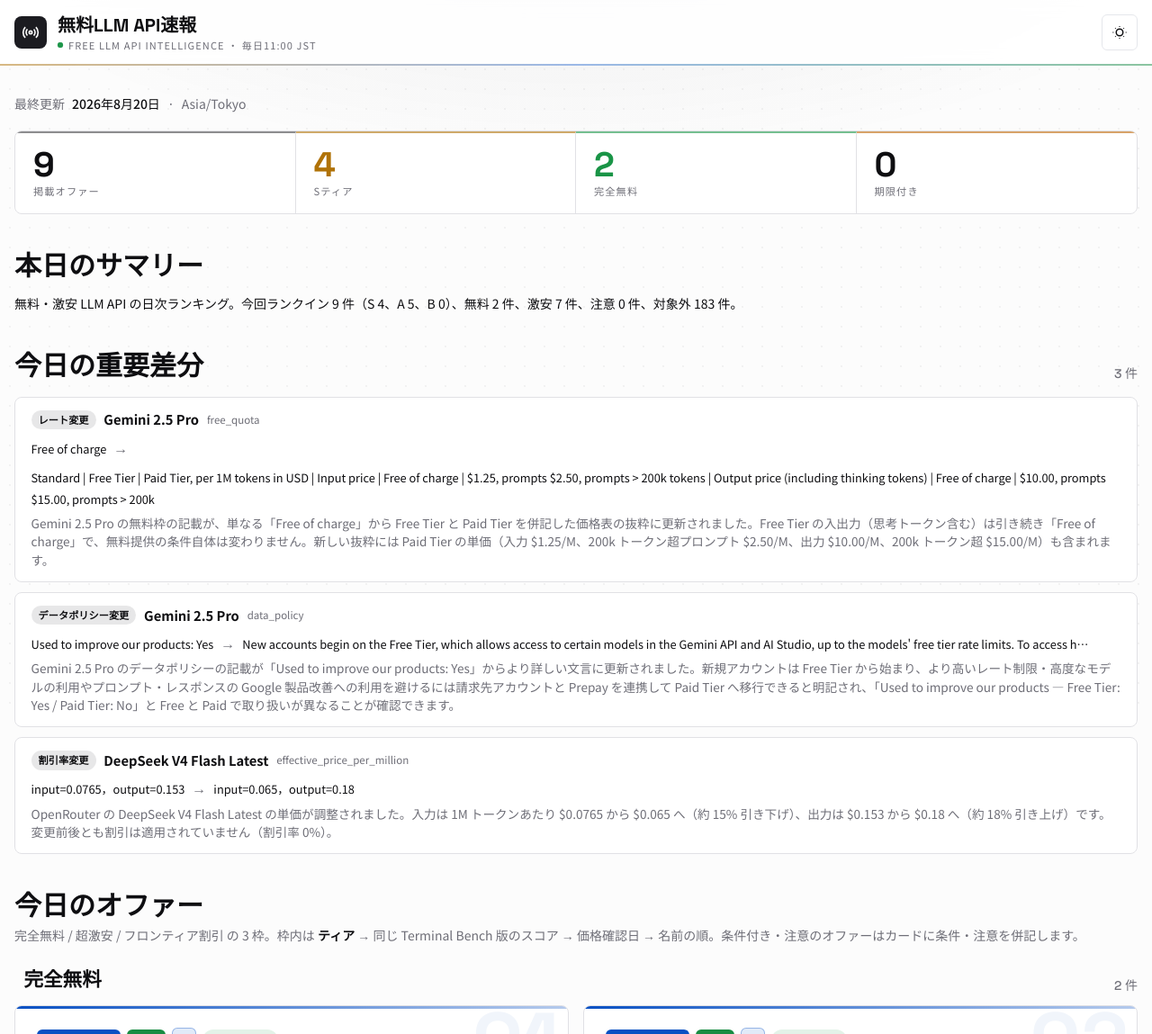
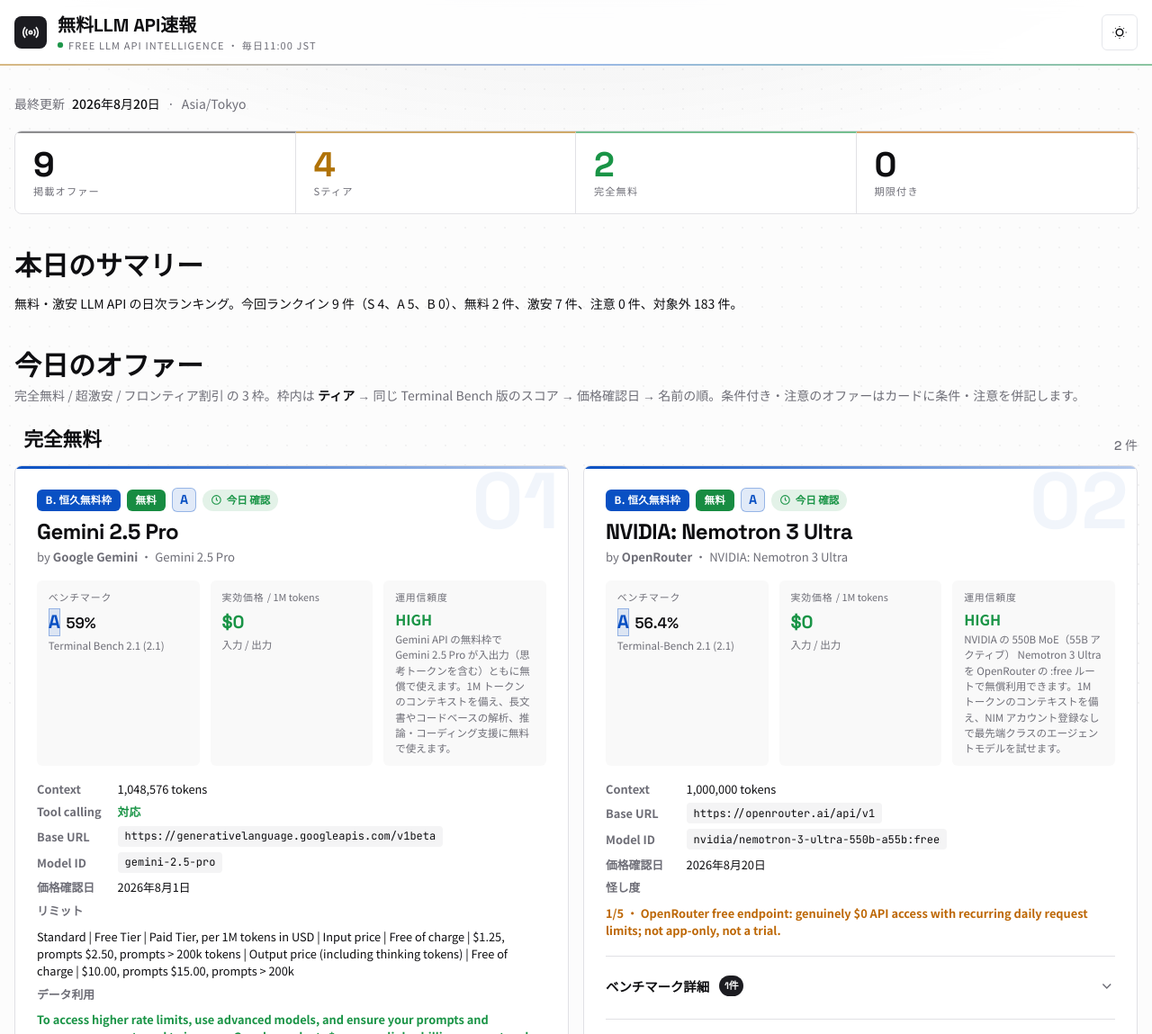
Before and after one commit to TOSUKUi/freeapi-news, a website: page index.html in a window 1280 px wide. Shown: the top 1149 px of the page at 90% size. Drawn offline with nearby package versions, Linux system fonts and the light colour scheme.

Commit message:
feat: remove the change-history section from the page
Operator decision 2026-08-20: the important-diff section is not needed.
Changes are still computed and persisted (report.json + changes table) as
an audit trail, limited to offers shown on the page; only the h2 section,
its JS builders, and its CSS are removed. Page is now: summary → offers
(3 slots) → [credits sections when non-empty] → new sources → sources.

```diff
--- a/index.html
+++ b/index.html
@@ -400,25 +400,6 @@ details.acc[open] .chev { transform: rotate(180deg); }
 .report-section { margin-top: 2.5rem; }
 .empty-line { font-size: 0.9rem; color: hsl(var(--muted-foreground)); padding: 0.9rem 0; }
 
-/* Today's changes. */
-.change-list { list-style: none; margin: 1rem 0 0; padding: 0; display: grid; gap: 0.7rem; }
-.change-row {
-  background: hsl(var(--card)); border: 1px solid hsl(var(--border));
-  border-radius: var(--radius); padding: 0.85rem 1.1rem;
-}
-.change-head { display: flex; flex-wrap: wrap; align-items: center; gap: 0.55rem; }
-.change-type {
-  font-size: 0.7rem; font-weight: 700; padding: 0.15rem 0.5rem;
-  border-radius: 999px; background: hsl(var(--primary) / 0.1);
-  color: hsl(var(--foreground)); white-space: nowrap;
-}
-.change-name { font-weight: 700; font-size: 0.92rem; }
-.change-field { font-size: 0.72rem; color: hsl(var(--muted-foreground)); }
-.change-values { display: flex; flex-wrap: wrap; align-items: center; gap: 0.5rem; margin-top: 0.45rem; }
-.change-val { max-width: 100%; }
-.change-arrow { color: hsl(var(--muted-foreground)); font-weight: 700; }
-.change-summary { margin-top: 0.4rem; font-size: 0.85rem; color: hsl(var(--muted-foreground)); }
-
 /* Contradictions note. */
 .contradictions-note {
   margin: 1.1rem 0 0; padding: 0.85rem 1.1rem;
@@ -599,39 +580,6 @@ details.acc[open] .chev { transform: rotate(180deg); }
       <p class="text-sm leading-relaxed">無料・激安 LLM API の日次ランキング。今回ランクイン 9 件（S 4、A 5、B 0）、無料 2 件、激安 7 件、注意 0 件、対象外 183 件。</p>
     </section>
 
-    <section id="changes" class="report-section" aria-labelledby="changes-h">
-      <div class="flex items-end justify-between gap-4 mb-1">
-        <h2 id="changes-h" class="font-display text-2xl sm:text-3xl font-bold">今日の重要差分</h2>
-        <span class="font-display text-sm text-muted-foreground whitespace-nowrap">3 件</span>
-      </div>
-      <ul class="change-list"><li class="change-row">
-        <div class="change-head">
-          <span class="change-type">レート変更</span>
-          <span class="change-name">Gemini 2.5 Pro</span>
-          <span class="change-field">free_quota</span>
-        </div>
-        <div class="change-values"><span class="change-val"><span class="id-val-plain">Free of charge</span></span><span class="change-arrow" aria-hidden="true">→</span><span class="change-val"><span class="id-val-plain">Standard | Free Tier | Paid Tier, per 1M tokens in USD | Input price | Free of charge | $1.25, prompts $2.50, prompts &gt; 200k tokens | Output price (including thinking tokens) | Free of charge | $10.00, prompts $15.00, prompts &gt; 200k</span></span></div>
-        <p class="change-summary">Gemini 2.5 Pro の無料枠の記載が、単なる「Free of charge」から Free Tier と Paid Tier を併記した価格表の抜粋に更新されました。Free Tier の入出力（思考トークン含む）は引き続き「Free of charge」で、無料提供の条件自体は変わりません。新しい抜粋には Paid Tier の単価（入力 $1.25/M、200k トークン超プロンプト $2.50/M、出力 $10.00/M、200k トークン超 $15.00/M）も含まれます。</p>
-      </li>
-      <li class="change-row">
-        <div class="change-head">
-          <span class="change-type">データポリシー変更</span>
-          <span class="change-name">Gemini 2.5 Pro</span>
-          <span class="change-field">data_policy</span>
-        </div>
-        <div class="change-values"><span class="change-val"><span class="id-val-plain">Used to improve our products: Yes</span></span><span class="change-arrow" aria-hidden="true">→</span><span class="change-val"><span class="id-val-plain">New accounts begin on the Free Tier, which allows access to certain models in the Gemini API and AI Studio, up to the models&#39; free tier rate limits. To access h…</span></span></div>
-        <p class="change-summary">Gemini 2.5 Pro のデータポリシーの記載が「Used to improve our products: Yes」からより詳しい文言に更新されました。新規アカウントは Free Tier から始まり、より高いレート制限・高度なモデルの利用やプロンプト・レスポンスの Google 製品改善への利用を避けるには請求先アカウントと Prepay を連携して Paid Tier へ移行できると明記され、「Used to improve our products — Free Tier: Yes / Paid Tier: No」と Free と Paid で取り扱いが異なることが確認できます。</p>
-      </li>
-      <li class="change-row">
-        <div class="change-head">
-          <span class="change-type">割引率変更</span>
-          <span class="change-name">DeepSeek V4 Flash Latest</span>
-          <span class="change-field">effective_price_per_million</span>
-        </div>
-        <div class="change-values"><span class="change-val"><span class="id-val-plain">input=0.0765，output=0.153</span></span><span class="change-arrow" aria-hidden="true">→</span><span class="change-val"><span class="id-val-plain">input=0.065，output=0.18</span></span></div>
-        <p class="change-summary">OpenRouter の DeepSeek V4 Flash Latest の単価が調整されました。入力は 1M トークンあたり $0.0765 から $0.065 へ（約 15% 引き下げ）、出力は $0.153 から $0.18 へ（約 18% 引き上げ）です。変更前後とも割引は適用されていません（割引率 0%）。</p>
-      </li></ul>
-    </section>
 
 
     <section id="offers" class="report-section" aria-labelledby="offers-h">
```
Also changed, not shown: AGENTS.md (+1 -1 lines), build/build-html.js.
